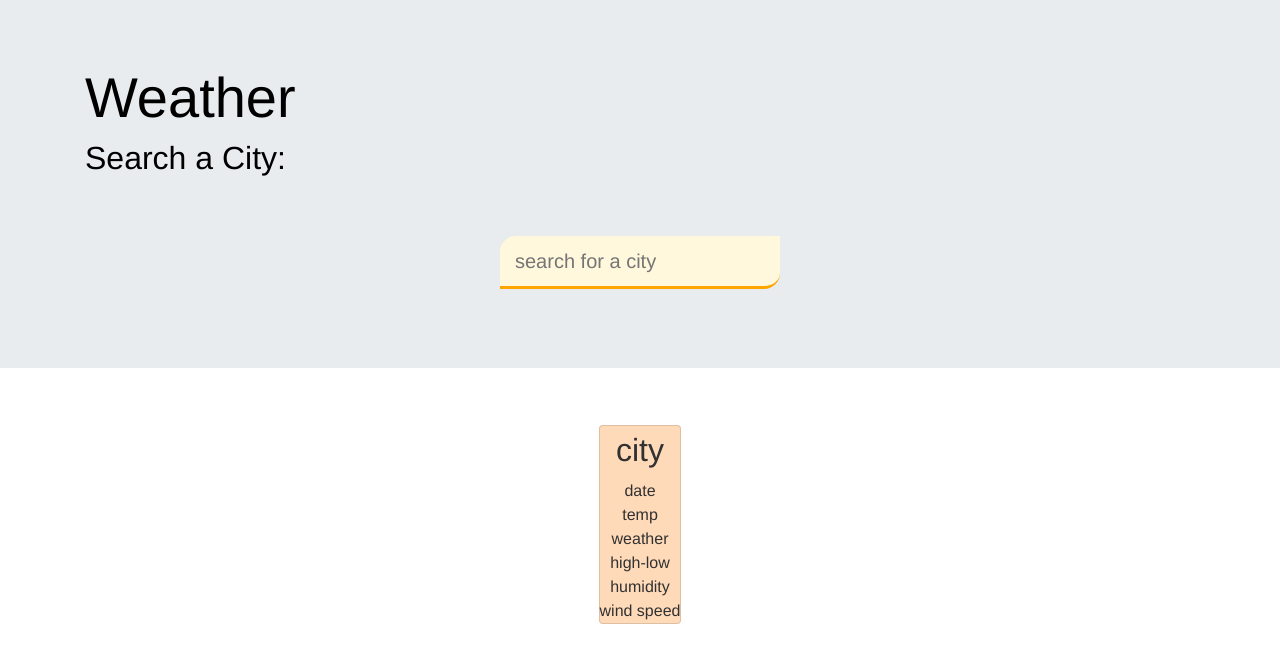
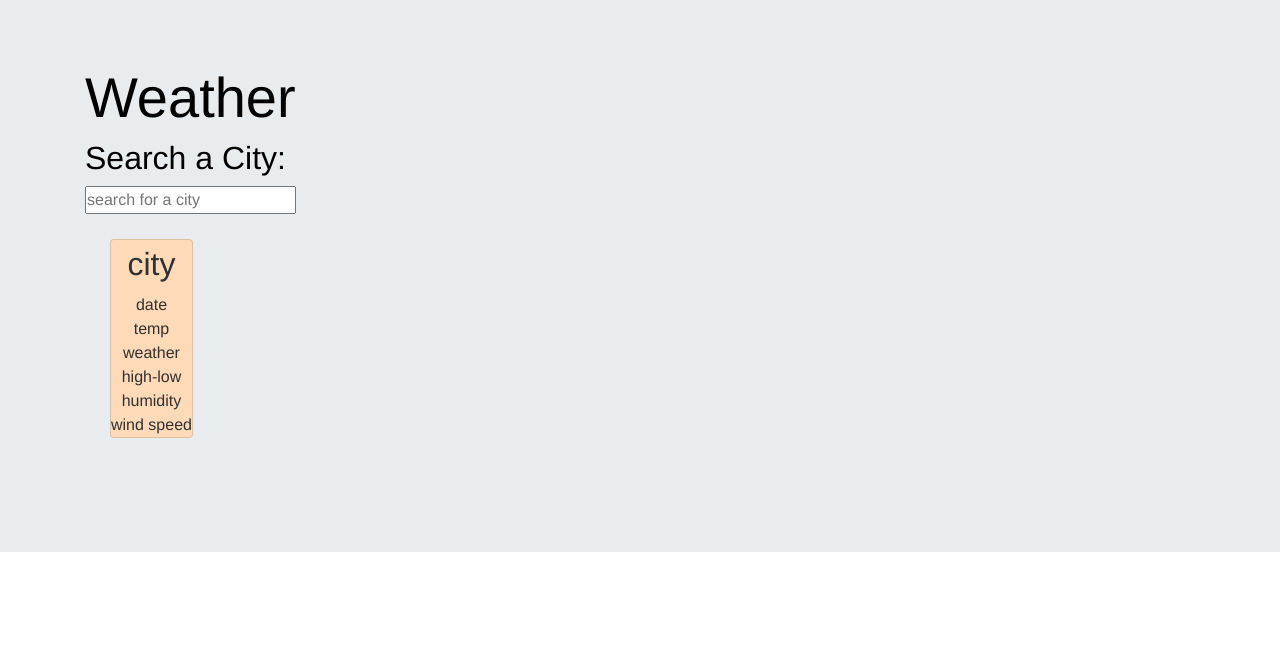
Before and after one commit to jbeans12/weatherApp, a plain HTML site: page index.html in a window 1280 px wide. Drawn offline with nearby package versions, Linux system fonts and the light colour scheme.

Commit message:
small style changes

```diff
--- a/index.html
+++ b/index.html
@@ -13,15 +13,8 @@
         <div class="container">
           <h1 class="display-4">Weather</h1>
           <h2>Search a City:</h2>
-          <header>
           <input type="text" autocomplete="off" class="search-box"
             placeholder="search for a city" />
-        </header>
-        </div>
-      </div>
-    <!-- <div class="card" justify-content="center"> -->
-    <!-- <div class="app-wrap"> -->
-
             <main>
         <div class="card" style="background-color: peachpuff;">
             <section class="location">
@@ -38,8 +31,15 @@
             </div>
             </main>
         </div>
+
+    <!-- <div class="app-wrap"> -->
+
         </div>
 
+
+
+
+<div class="cardContainer d-flex flex-column align-items-center mt-4" id="cardContainer"></div>
 
 <script src="script.js"></script>
 <script src="https://code.jquery.com/jquery-3.2.1.slim.min.js" integrity="sha384-KJ3o2DKtIkvYIK3UENzmM7KCkRr/rE9/Qpg6aAZGJwFDMVNA/GpGFF93hXpG5KkN" crossorigin="anonymous"></script>
--- a/script.js
+++ b/script.js
@@ -1,3 +1,6 @@
+localStorage.setItem("weatherO", getResults);
+console.log(localStorage.getItem("weatherO"));
+
 
 
 
@@ -60,3 +63,13 @@ function displayResults (weather) {
 
         return `${day} ${date} ${month} ${year}`;
     }
+
+// function populateCards(weather){
+//     $('.cardContainer').empty();
+//     weather.forEach(weather => {
+//         var newCard = $('#cardTemplate').clone();
+//         newCard.removeAttr('id');
+//         newCard.find('.cardTitle').text(displayResults)
+//     });
+//     $('cardContainer').append(newCard);
+// }
--- a/style.css
+++ b/style.css
@@ -32,12 +32,10 @@ header input {
     border: none;
     outline: none;
     background-color: cornsilk;
-    border-radius: 16px 0px 16px 0px;
-    border-bottom: 3px solid orange;
     font-size: 20px;
     color: #313131;
     font-weight: 300;
-    transition: 0.2s ease-out;
+
 }
 
 header input:focus{
@@ -45,10 +43,8 @@ header input:focus{
 }
 
 main{
-    flex: 1 1 100%;
     padding: 25px 25px 50px;
     display: flex;
-    flex-direction: column;
     align-items: center;
     text-align: center;
     color:#313131
```
Lines whose indentation alone changed are shown as unchanged.
